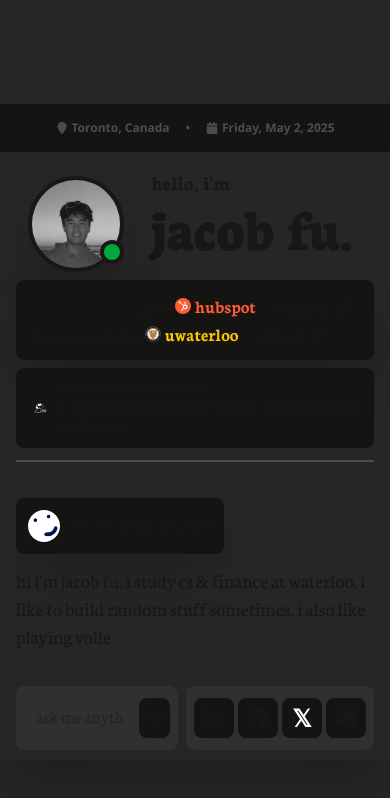
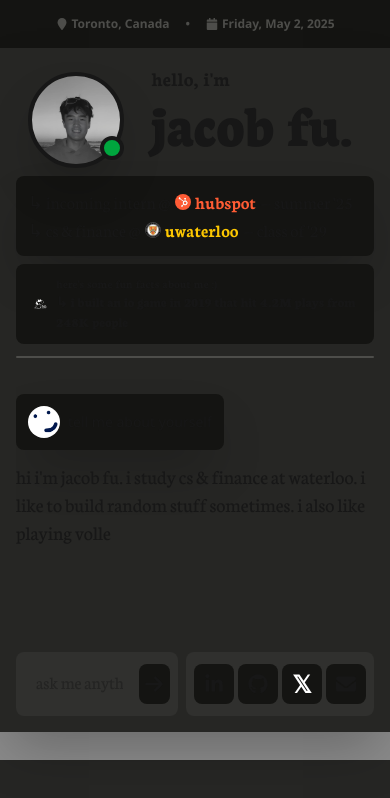
Before and after one commit to FuJacob/jacob, a Next.js app in the folder frontend/: page / in a window 390 px wide. Shown: the top 798 px of the page. Built offline with nearby package versions, Linux system fonts and the light colour scheme.

Commit message:
lets try this

```diff
--- a/frontend/src/app/layout.tsx
+++ b/frontend/src/app/layout.tsx
@@ -68,7 +68,7 @@ export default function RootLayout({
   return (
     <html lang="en">
       <body
-        className={`${noto_sans.variable} ${neuton.variable} antialiased max-w-screen-sm mx-auto`}
+        className={`${noto_sans.variable} ${neuton.variable} antialiased max-w-screen-sm mx-auto h-[90vh]`}
         style={{
           background: "url('bg.svg')",
           backgroundSize: "cover",
--- a/frontend/src/app/page.tsx
+++ b/frontend/src/app/page.tsx
@@ -17,7 +17,7 @@ export default function Home() {
   });
   return (
     <motion.div
-      className="flex flex-col justify-end sm:justify-center items-center sm:justify-center sm:items-center h-[90vh] sm:h-screen"
+      className="flex flex-col sm:justify-center items-center sm:h-screen h-full"
       // initial={{ scale: 0.95 }}
       // whileHover={{ scale: 1 }}
       // transition={{
@@ -41,7 +41,7 @@ export default function Home() {
         </div>{" "}
       </div>
 
-      <div className="h-4/5 sm:h-4/5 w-full overflow-y-auto p-4 flex flex-col items-center justify-end text-xl bg-[#262624] shadow-2xl sm:rounded-3xl">
+      <div className="h-9/10 sm:h-4/5 w-full overflow-y-auto p-4 flex flex-col items-center justify-end text-xl bg-[#262624] shadow-2xl sm:rounded-3xl">
         <MessageProvider>
           <Head />
           <Chatbox />
```
